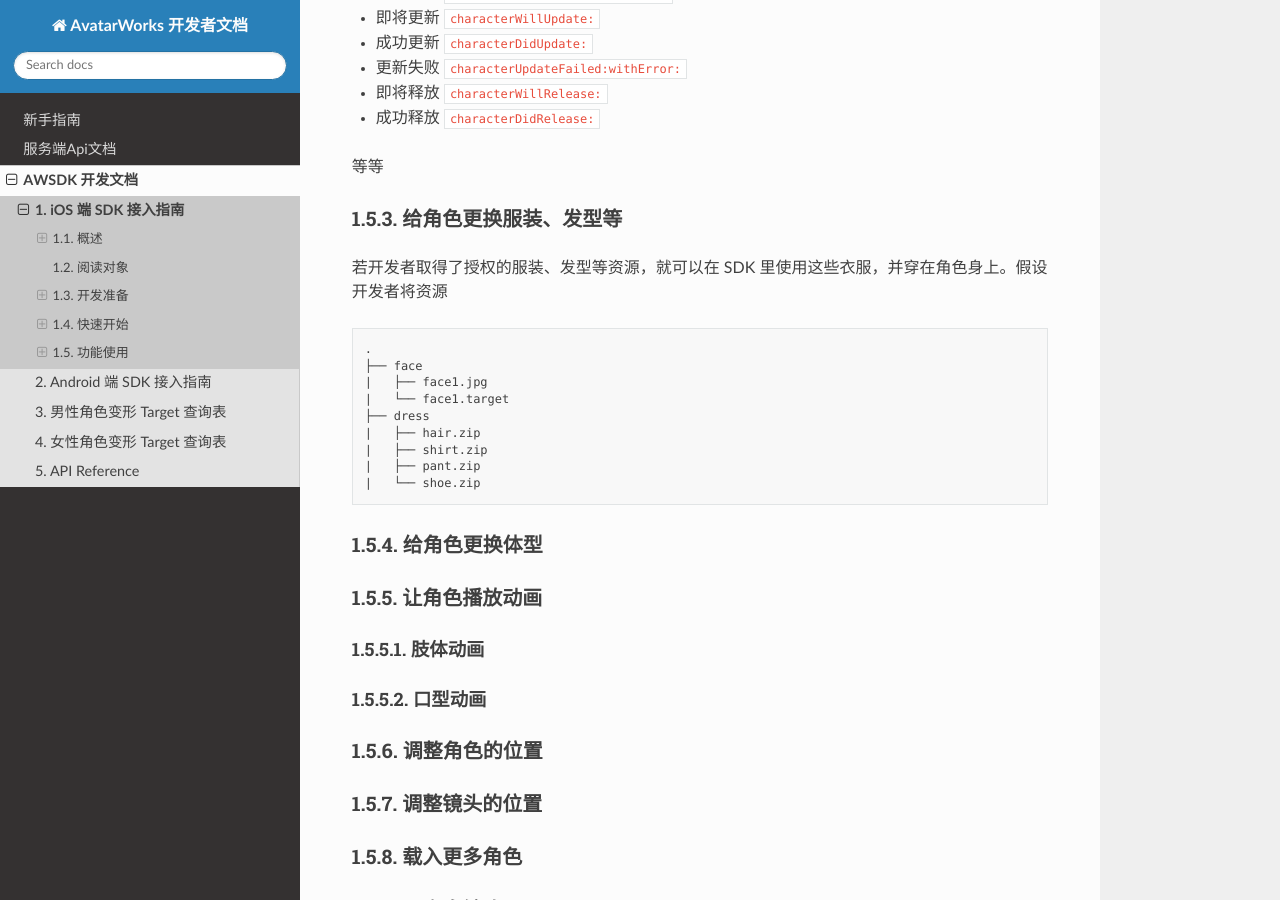
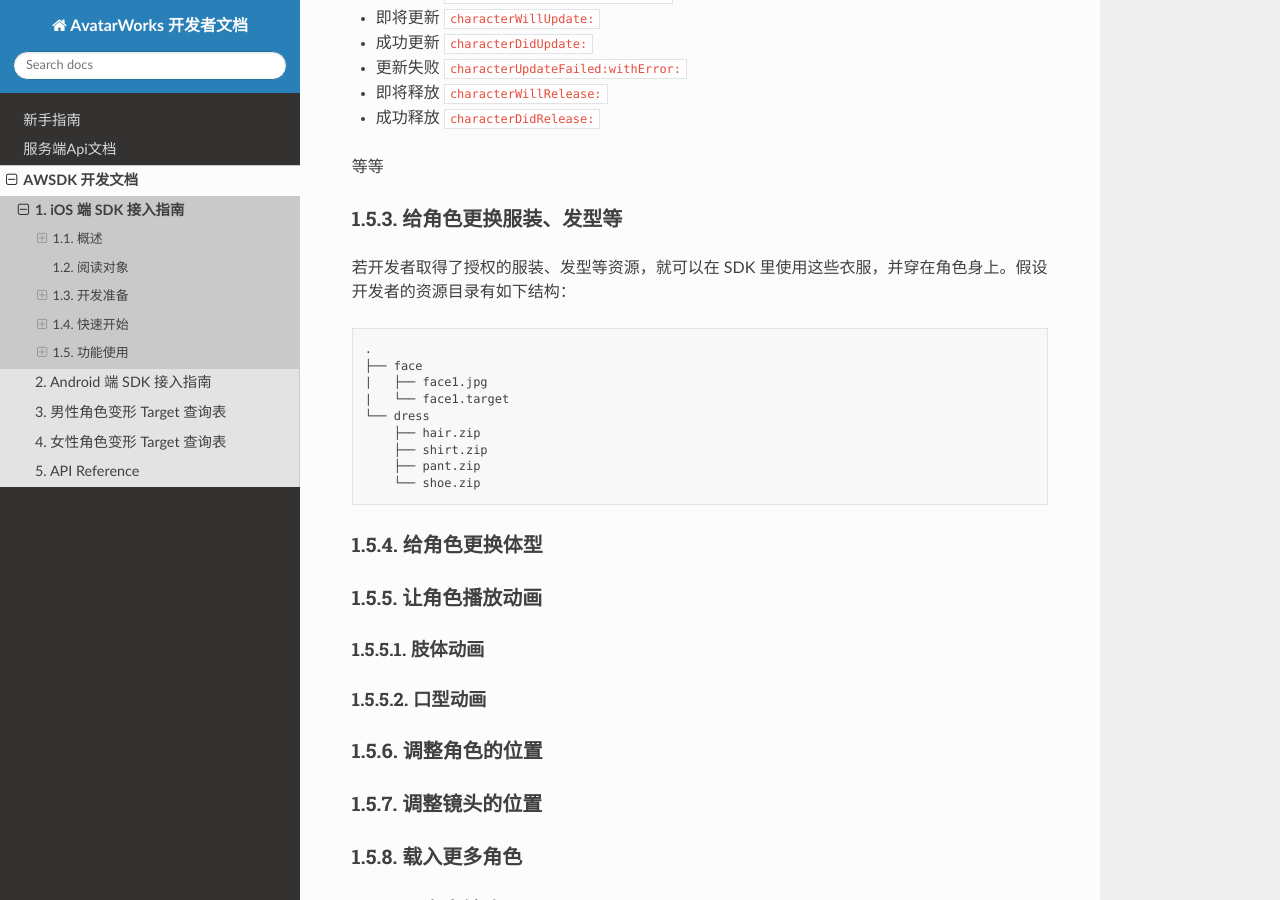
Before and after one commit to avatarworks/doc, a Sphinx documentation site: the page built from source/awsdk/ios.rst, in a window 1280 px wide and 900 px high, scrolled down 9211 px. Built offline with Sphinx 7.4.7 and the Read the Docs theme 2.0.0, drawn with Linux system fonts in a browser that asks for light colours.

Commit message:
Update ios.rst

```diff
--- a/source/awsdk/ios.rst
+++ b/source/awsdk/ios.rst
@@ -391,7 +391,7 @@ SDK 完全跑在一个独立的线程上，从而使得 SDK 的内部操作，
 给角色更换服装、发型等
 ~~~~~~~~~~~~~~~~
 
-若开发者取得了授权的服装、发型等资源，就可以在 SDK 里使用这些衣服，并穿在角色身上。假设开发者将资源
+若开发者取得了授权的服装、发型等资源，就可以在 SDK 里使用这些衣服，并穿在角色身上。假设开发者的资源目录有如下结构：
 
 ::
 
@@ -399,11 +399,11 @@ SDK 完全跑在一个独立的线程上，从而使得 SDK 的内部操作，
    ├── face
    |   ├── face1.jpg
    |   └── face1.target
-   ├── dress
-   |   ├── hair.zip
-   |   ├── shirt.zip
-   |   ├── pant.zip
-   |   └── shoe.zip
+   └── dress
+       ├── hair.zip
+       ├── shirt.zip
+       ├── pant.zip
+       └── shoe.zip
 
 
 
```
